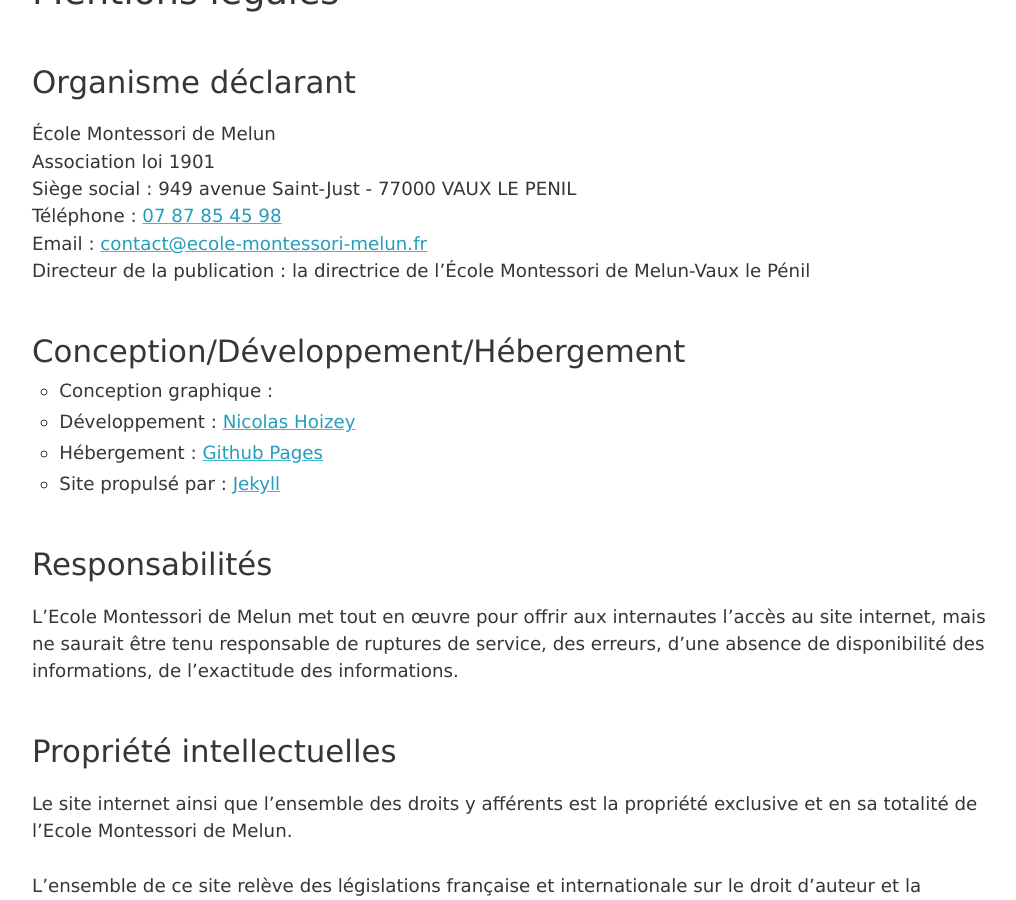
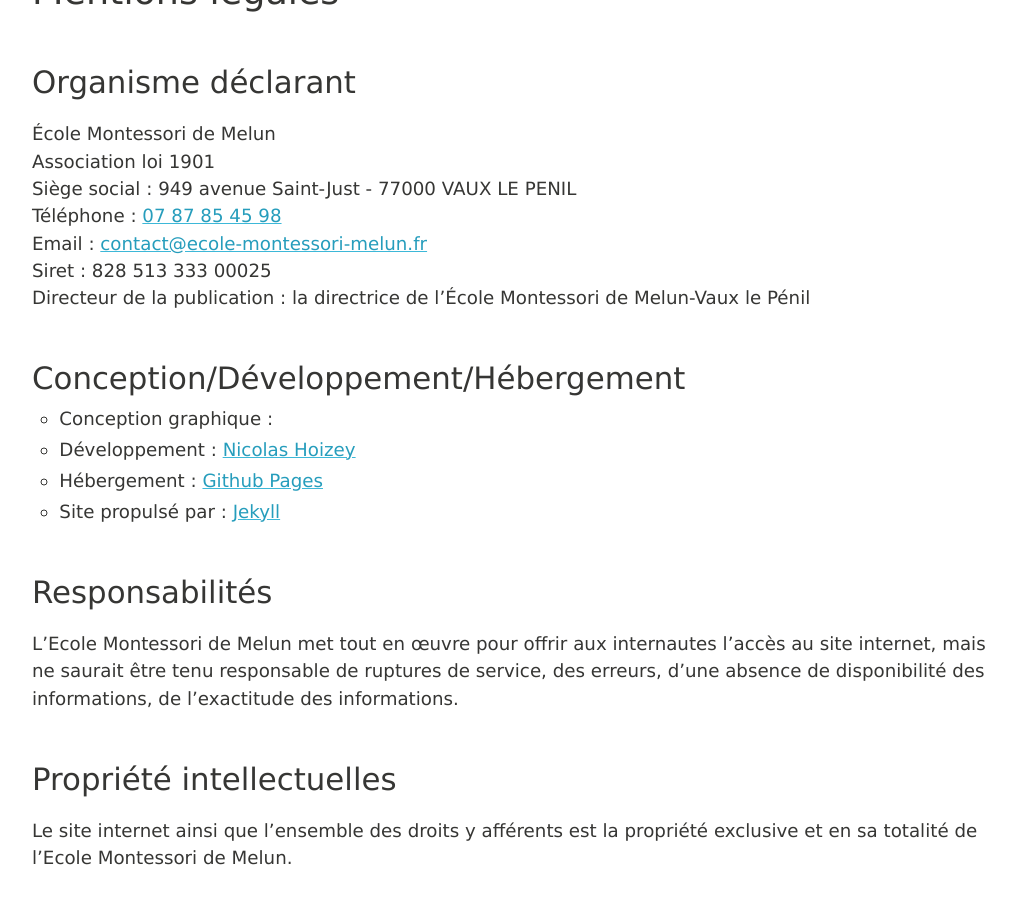
Before and after one commit to montessori-melun/montessori-melun.github.io, a Jekyll site: the page built from mentions-legales.md, in a window 1280 px wide and 900 px high, scrolled down 419 px. Shown: the whole window, without its empty margins (128-1144 px from the left). Built offline with Jekyll 4.4.1, drawn with Linux system fonts in a browser that asks for light colours.

Commit message:
Update mentions-legales.md

```diff
--- a/mentions-legales.md
+++ b/mentions-legales.md
@@ -9,6 +9,7 @@ Association loi 1901\\
 Siège social : 949 avenue Saint-Just - 77000 VAUX LE PENIL\\
 Téléphone : <a href="tel:{{ site.phone }}">{{ site.phone }}</a>\\
 Email : <a href="mailto:{{ site.email }}">{{ site.email }}</a>\\
+Siret : 828 513 333 00025\\
 Directeur de la publication : la directrice de l’École Montessori de Melun-Vaux le Pénil
 
 # Conception/Développement/Hébergement
```
